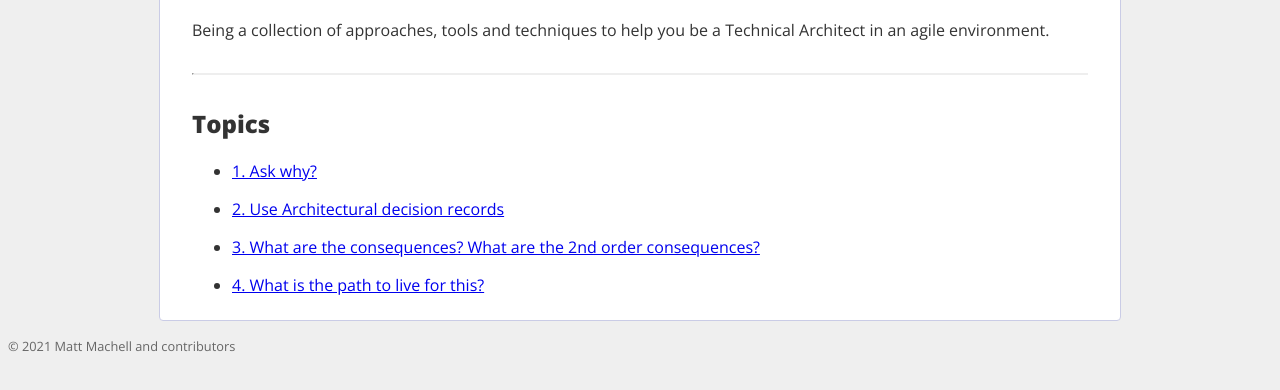
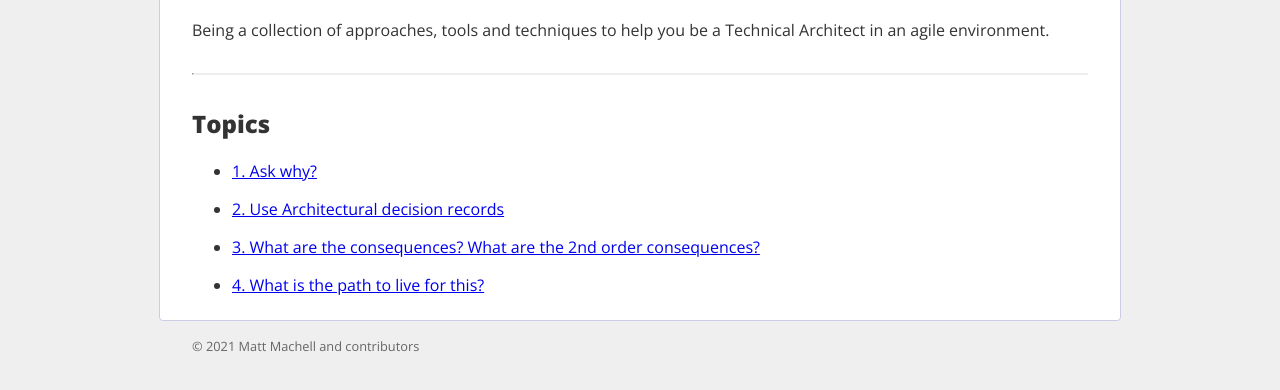
Before and after one commit to mattmachell/ta-playbooks, an Eleventy site: page src/index.md in a window 1280 px wide. Shown: the part 92-482 px from the top of the page. Built offline with nearby package versions, Linux system fonts and the light colour scheme; Eleventy itself is replaced by a stand-in of ours; files that its build step writes are made by us from their sources.

Commit message:
Positioning

```diff
--- a/src/css/style.css
+++ b/src/css/style.css
@@ -59,5 +59,8 @@
 
   .copyright{
       font-size: 0.8em;
-      color: var(--color-attendent-info)
+      color: var(--color-attendent-info);
+
+      max-width: var(--max-wrap-inner);
+      margin:1rem auto;
   }
```
